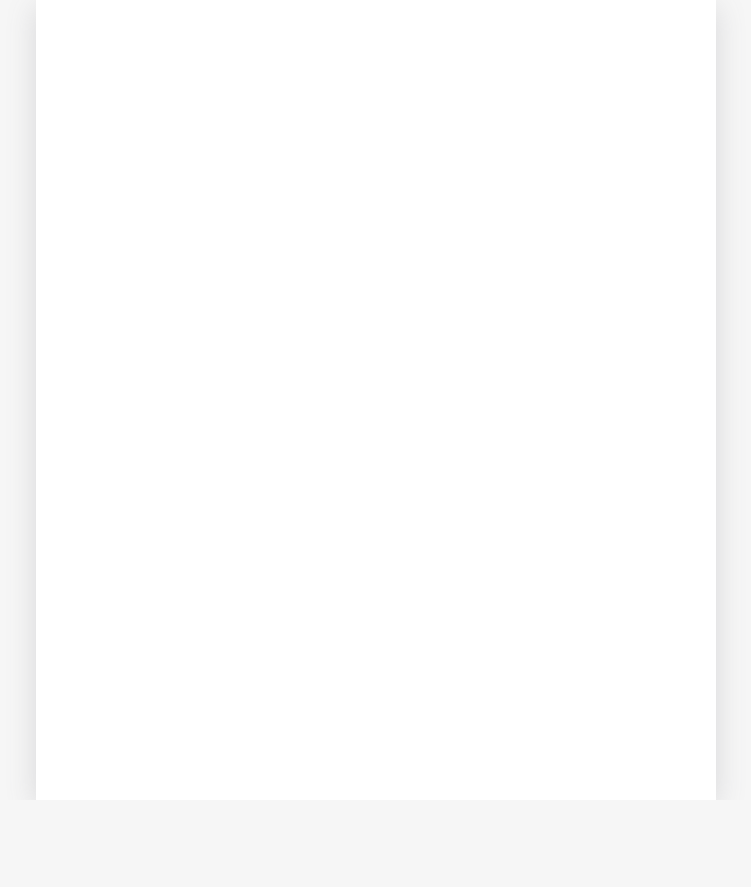
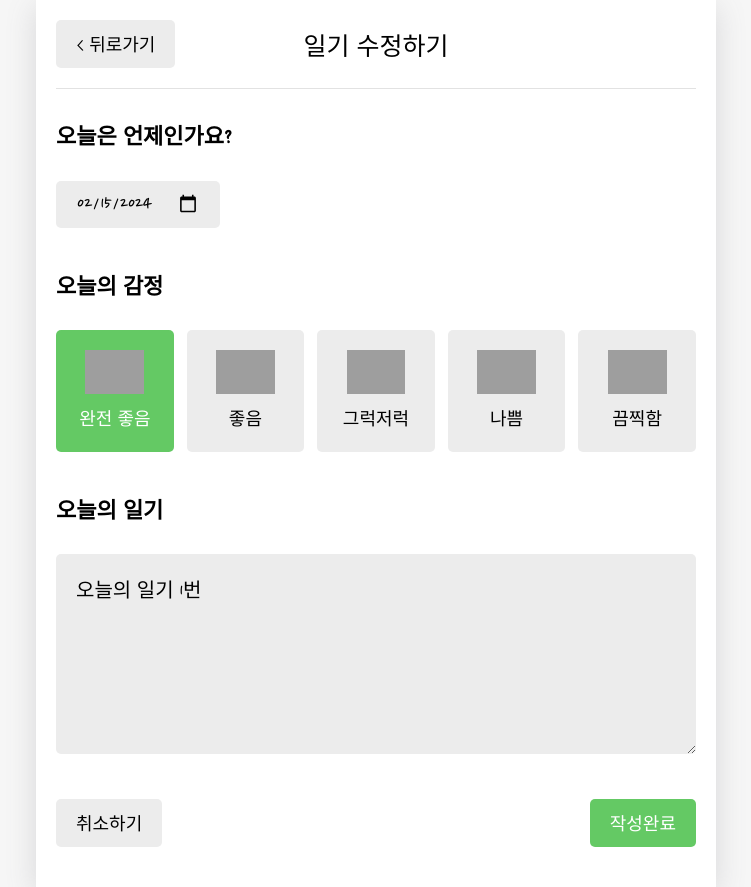
Before and after one commit to JustcallmeHarmony/emotion-diary, a React (Create React App) app: page /edit/1 in a window 1280 px wide. Before the commit this address had no page. Shown: the whole page, without its empty margins (264-1015 px from the left). Before the commit the page ends 800 px from the top, so only its background shows below. Built offline with nearby package versions, Linux system fonts and the light colour scheme; grey boxes are pictures that could not be loaded; the HTML template or start-up script is replaced by a standard one; a web font is replaced by a local one.

Commit message:
일기 수정

```diff
--- a/src/App.js
+++ b/src/App.js
@@ -119,7 +119,7 @@ function App() {
             <Routes>
               <Route path="/" element={<Home />} />
               <Route path="/new" element={<New />} />
-              <Route path="/edit" element={<Edit />} />
+              <Route path="/edit/:id" element={<Edit />} />
               <Route path="/diary/:id" element={<Diary />} />
             </Routes>
           </div>
--- a/src/components/DiaryEditor.js
+++ b/src/components/DiaryEditor.js
@@ -1,10 +1,11 @@
-import { useContext, useRef, useState } from "react";
+import { useContext, useEffect, useRef, useState } from "react";
 import { useNavigate } from "react-router-dom";
 import { DiaryDispatchContext } from "../App";
 
 import MyButton from "./MyButton";
 import MyHeader from "./MyHeader";
 import EmotionItem from "./EmotionItem";
+import Edit from "../pages/Edit";
 
 // env가 작동 안될 때 코드
 // const env = process.env;
@@ -42,13 +43,13 @@ const getStringDate = (date) => {
   return date.toISOString().slice(0, 10);
 };
 
-const DiaryEditor = () => {
+const DiaryEditor = ({ isEdit, originData }) => {
   const contentRef = useRef();
   const [content, setContent] = useState();
   const [emotion, seetEmotion] = useState(3);
   const [date, setDate] = useState(getStringDate(new Date()));
 
-  const { onCreate } = useContext(DiaryDispatchContext);
+  const { onCreate, onEdit } = useContext(DiaryDispatchContext);
   const hadleClickEmote = (emotion) => {
     seetEmotion(emotion);
   };
@@ -60,14 +61,33 @@ const DiaryEditor = () => {
       contentRef.current.focus();
       return;
     }
-    onCreate(date, content, emotion);
+
+    if (
+      window.confirm(
+        isEdit ? "일기를 수정하시겠습니까?" : "새로운 일기를 작성하시겠습니까?"
+      )
+    ) {
+      if (!isEdit) {
+        onCreate(date, content, emotion);
+      } else {
+        onEdit(originData.id, date, content, emotion);
+      }
+    }
     navigate("/", { replace: true });
   };
+
+  useEffect(() => {
+    if (isEdit) {
+      setDate(getStringDate(new Date(parseInt(originData.date))));
+      seetEmotion(originData.emotion);
+      setContent(originData.content);
+    }
+  }, [isEdit, originData]);
 
   return (
     <div className="DiaryEditor">
       <MyHeader
-        headText={"새 일기쓰기"}
+        headText={isEdit ? "일기 수정하기" : "새 일기쓰기"}
         leftChild={
           <MyButton text={"< 뒤로가기"} onClick={() => navigate(-1)} />
         }
--- a/src/pages/Edit.js
+++ b/src/pages/Edit.js
@@ -1,34 +1,33 @@
-import { useNavigate, useSearchParams } from "react-router-dom";
+import { useContext, useEffect, useState } from "react";
+import { useNavigate, useParams } from "react-router-dom";
+import { DiaryStateContext } from "../App";
+import DiaryEditor from "../components/DiaryEditor";
 
 const Edit = () => {
+  const [originData, setOriginData] = useState();
+
   const navigate = useNavigate();
-  const [searchParams, setSearchParams] = useSearchParams();
+  const { id } = useParams();
 
-  const id = searchParams.get("id");
-  console.log("id :", id);
+  const diaryList = useContext(DiaryStateContext);
 
-  const mode = searchParams.get("mode");
-  console.log("mode :", mode);
+  useEffect(() => {
+    if (diaryList.length >= 1) {
+      const targetDiary = diaryList.find(
+        (it) => parseInt(it.id) === parseInt(id)
+      );
+
+      if (targetDiary) {
+        setOriginData(targetDiary);
+      } else {
+        navigate("/", { replace: true });
+      }
+    }
+  }, [id, diaryList]);
 
   return (
     <div>
-      <h1>Edit</h1>
-      <p>이곳은 일기 수정페이지 입니다.</p>
-      <button onClick={() => setSearchParams({ who: "Joon" })}>QS바꾸기</button>
-      <button
-        onClick={() => {
-          navigate("/home");
-        }}
-      >
-        Home으로 가기
-      </button>
-      <button
-        onClick={() => {
-          navigate(-1);
-        }}
-      >
-        뒤로가기
-      </button>
+      {originData && <DiaryEditor isEdit={true} originData={originData} />}
     </div>
   );
 };
```
